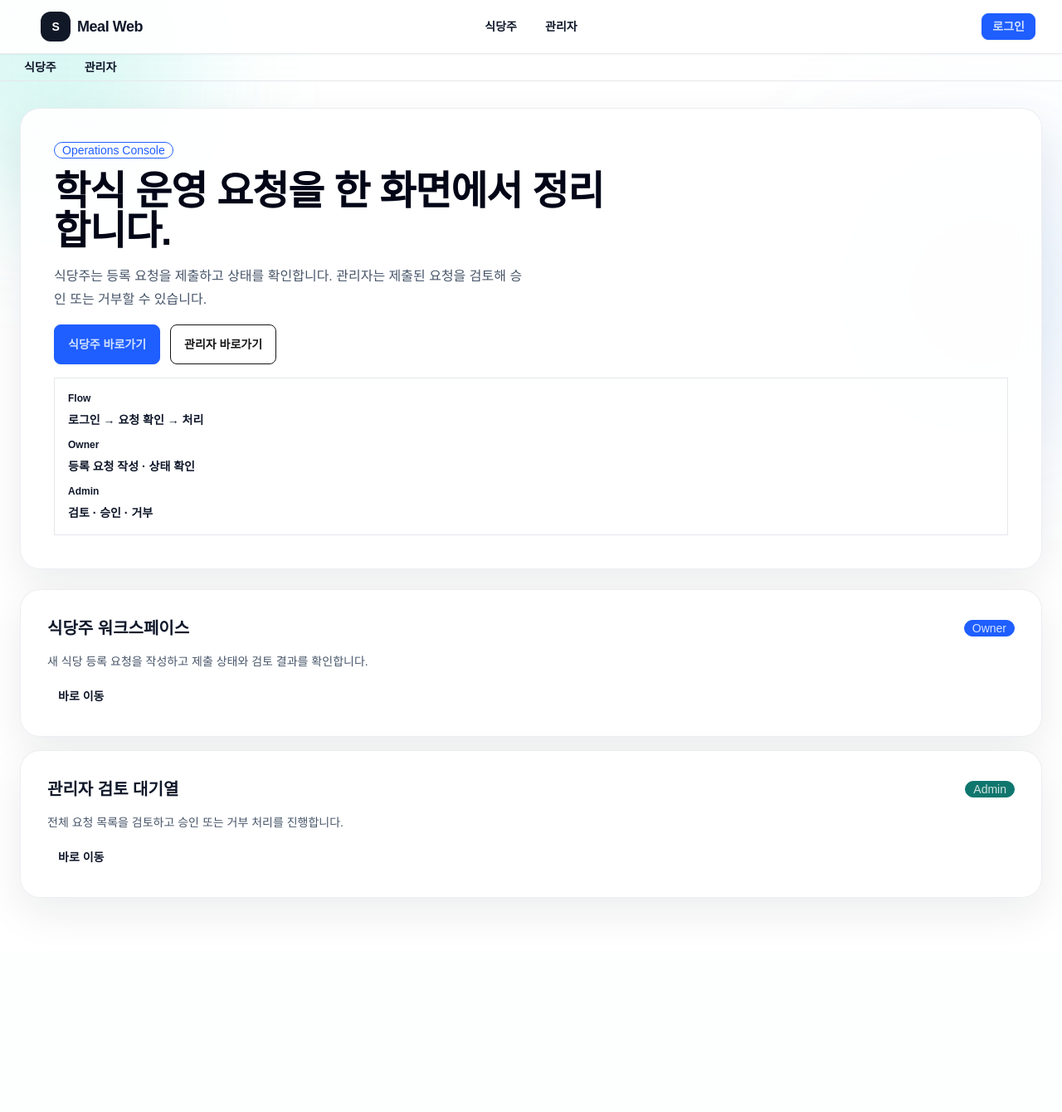
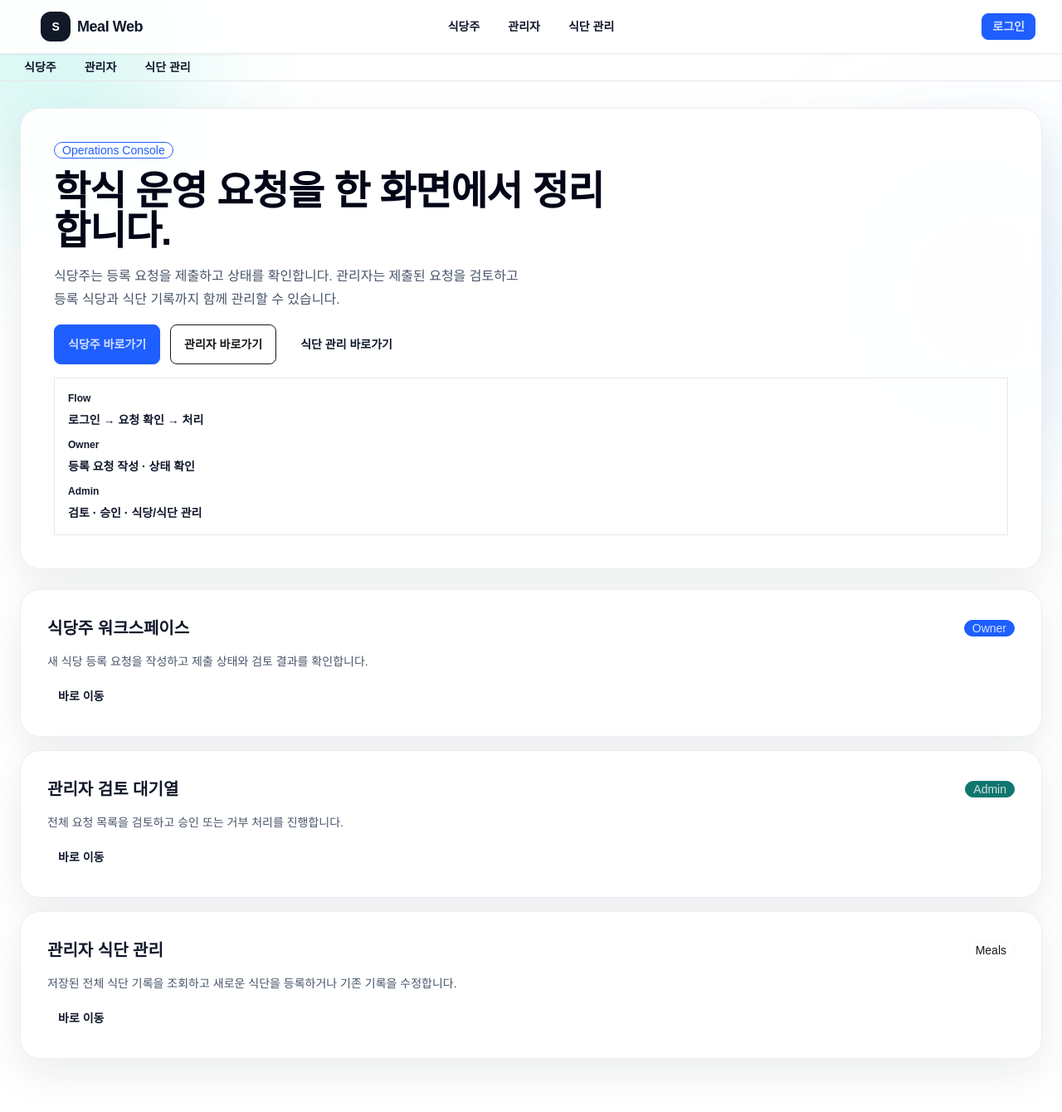
Before and after one commit to teamSANDOL/sandol_meal_web, a FastAPI app: page / in a window 1280 px wide. Shown: the whole page at 83% size. Before the commit the page ends 1087 px from the top, so only its background shows below. Run offline with FastAPI, Linux system fonts and the light colour scheme; some web fonts are replaced.

Commit message:
design: 식단 관리 네비게이션 추가
Ultraworked with [Sisyphus](https://github.com/code-yeongyu/oh-my-openagent)

Co-authored-by: Sisyphus <clio-agent@sisyphuslabs.ai>

```diff
--- a/app/templates/base.html
+++ b/app/templates/base.html
@@ -21,6 +21,7 @@
         <nav class="navbar-center hidden gap-2 lg:flex" aria-label="주요 메뉴" hx-boost="true" hx-target="#page-shell" hx-select="#page-shell" hx-swap="outerHTML transition:true" hx-indicator="#global-loading">
             <a class="btn btn-ghost btn-sm" href="{{ request.url_for('owner_requests_page') }}">식당주</a>
             <a class="btn btn-ghost btn-sm" href="{{ request.url_for('admin_requests_page') }}">관리자</a>
+            <a class="btn btn-ghost btn-sm" href="{{ request.url_for('admin_meals_page') }}">식단 관리</a>
         </nav>
         <div class="navbar-end gap-2">
             {% if session %}
@@ -36,6 +37,7 @@
         <nav class="mx-auto flex max-w-7xl gap-2" aria-label="모바일 메뉴" hx-boost="true" hx-target="#page-shell" hx-select="#page-shell" hx-swap="outerHTML transition:true" hx-indicator="#global-loading">
             <a class="btn btn-sm flex-1 btn-ghost" href="{{ request.url_for('owner_requests_page') }}">식당주</a>
             <a class="btn btn-sm flex-1 btn-ghost" href="{{ request.url_for('admin_requests_page') }}">관리자</a>
+            <a class="btn btn-sm flex-1 btn-ghost" href="{{ request.url_for('admin_meals_page') }}">식단 관리</a>
         </nav>
     </div>
     <div id="global-loading" class="ops-loading" aria-hidden="true">
--- a/app/templates/root.html
+++ b/app/templates/root.html
@@ -9,11 +9,12 @@
             <div class="badge badge-primary badge-outline w-fit">Operations Console</div>
             <div class="space-y-4">
                 <h1 class="max-w-2xl text-4xl font-black tracking-tight text-slate-950 lg:text-5xl">학식 운영 요청을 한 화면에서 정리합니다.</h1>
-                <p class="max-w-xl text-base leading-7 text-slate-600">식당주는 등록 요청을 제출하고 상태를 확인합니다. 관리자는 제출된 요청을 검토해 승인 또는 거부할 수 있습니다.</p>
+                <p class="max-w-xl text-base leading-7 text-slate-600">식당주는 등록 요청을 제출하고 상태를 확인합니다. 관리자는 제출된 요청을 검토하고 등록 식당과 식단 기록까지 함께 관리할 수 있습니다.</p>
             </div>
             <div class="flex flex-col gap-3 sm:flex-row sm:flex-wrap">
                 <a class="btn btn-primary" href="{{ request.url_for('owner_requests_page') }}">식당주 바로가기</a>
                 <a class="btn btn-outline" href="{{ request.url_for('admin_requests_page') }}">관리자 바로가기</a>
+                <a class="btn btn-ghost" href="{{ request.url_for('admin_meals_page') }}">식단 관리 바로가기</a>
             </div>
             <div class="grid gap-3 rounded-[1.25rem] border border-white/10 bg-slate-950/95 p-4 font-black shadow-2xl sm:grid-cols-3">
                 <div>
@@ -26,7 +27,7 @@
                 </div>
                 <div>
                     <p class="text-xs font-bold uppercase tracking-[0.2em] text-amber-200">Admin</p>
-                    <p class="mt-2 text-sm font-semibold font-black">검토 · 승인 · 거부</p>
+                    <p class="mt-2 text-sm font-semibold font-black">검토 · 승인 · 식당/식단 관리</p>
                 </div>
             </div>
         </div>
@@ -56,6 +57,18 @@
                 </div>
             </div>
         </a>
+        <a class="ops-card transition hover:-translate-y-0.5 hover:border-accent/40 hover:shadow-lg" href="{{ request.url_for('admin_meals_page') }}">
+            <div class="card-body">
+                <div class="flex items-center justify-between gap-4">
+                    <h2 class="card-title">관리자 식단 관리</h2>
+                    <span class="badge badge-accent">Meals</span>
+                </div>
+                <p class="text-sm text-slate-600">저장된 전체 식단 기록을 조회하고 새로운 식단을 등록하거나 기존 기록을 수정합니다.</p>
+                <div class="card-actions justify-end">
+                    <span class="btn btn-ghost btn-sm">바로 이동</span>
+                </div>
+            </div>
+        </a>
     </div>
 </section>
 {% endblock %}
```
